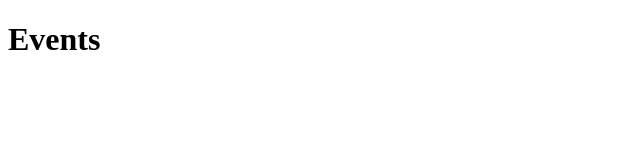
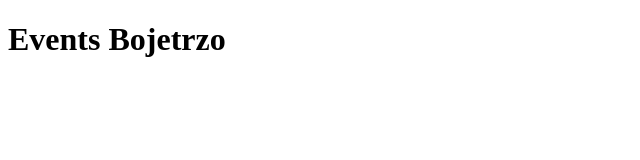
Before and after one commit to Guru-utvikling/instad-website, a Gatsby site in the folder frontend/: page /events in a window 1280 px wide. Shown: the whole page, without its empty margins (0-640 px from the left). Built offline with nearby package versions, Linux system fonts and the light colour scheme; Gatsby itself is replaced by a stand-in of ours.

Commit message:
Bojetrzo

```diff
--- a/frontend/src/pages/events.js
+++ b/frontend/src/pages/events.js
@@ -3,7 +3,7 @@ import React from "react";
 const Events = () => {
   return (
     <div>
-      <h1>Events</h1>
+      <h1>Events Bojetrzo</h1>
     </div>
   );
 };
```
